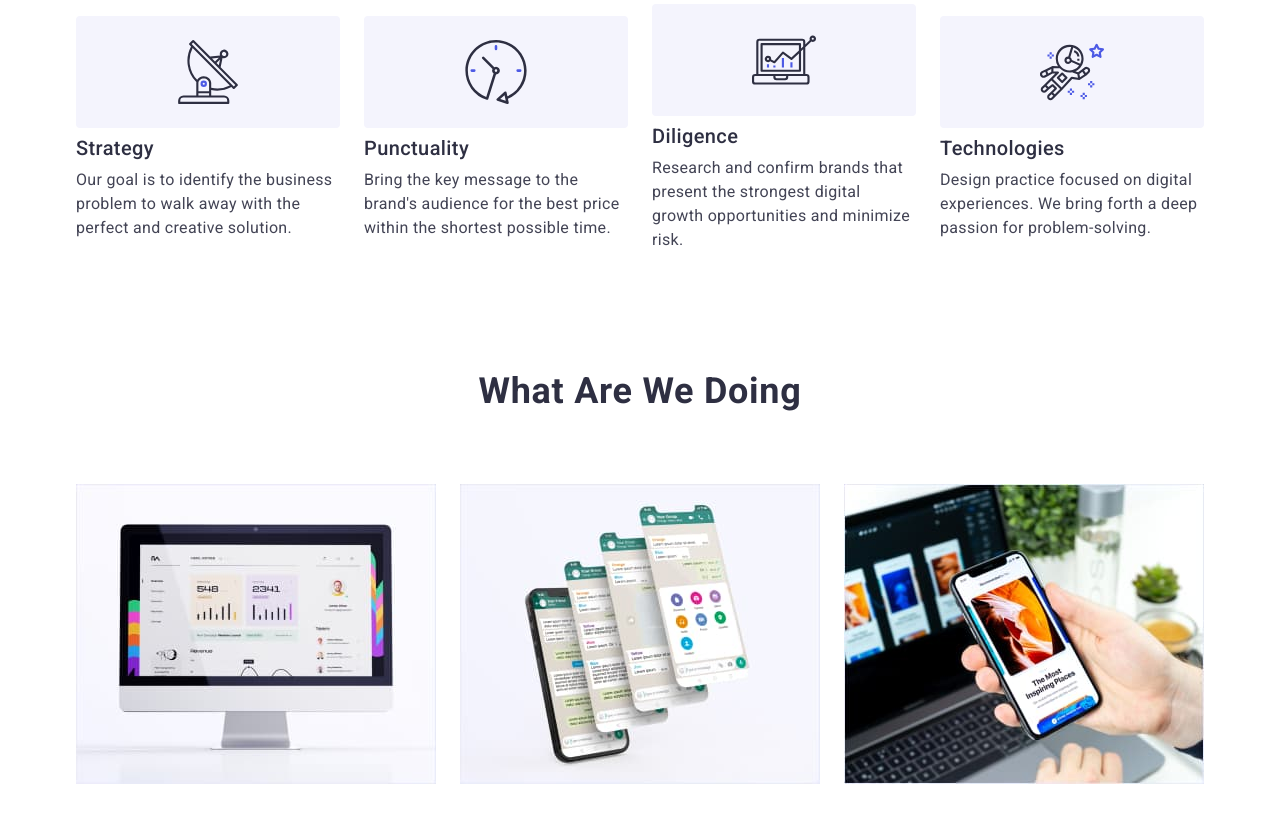
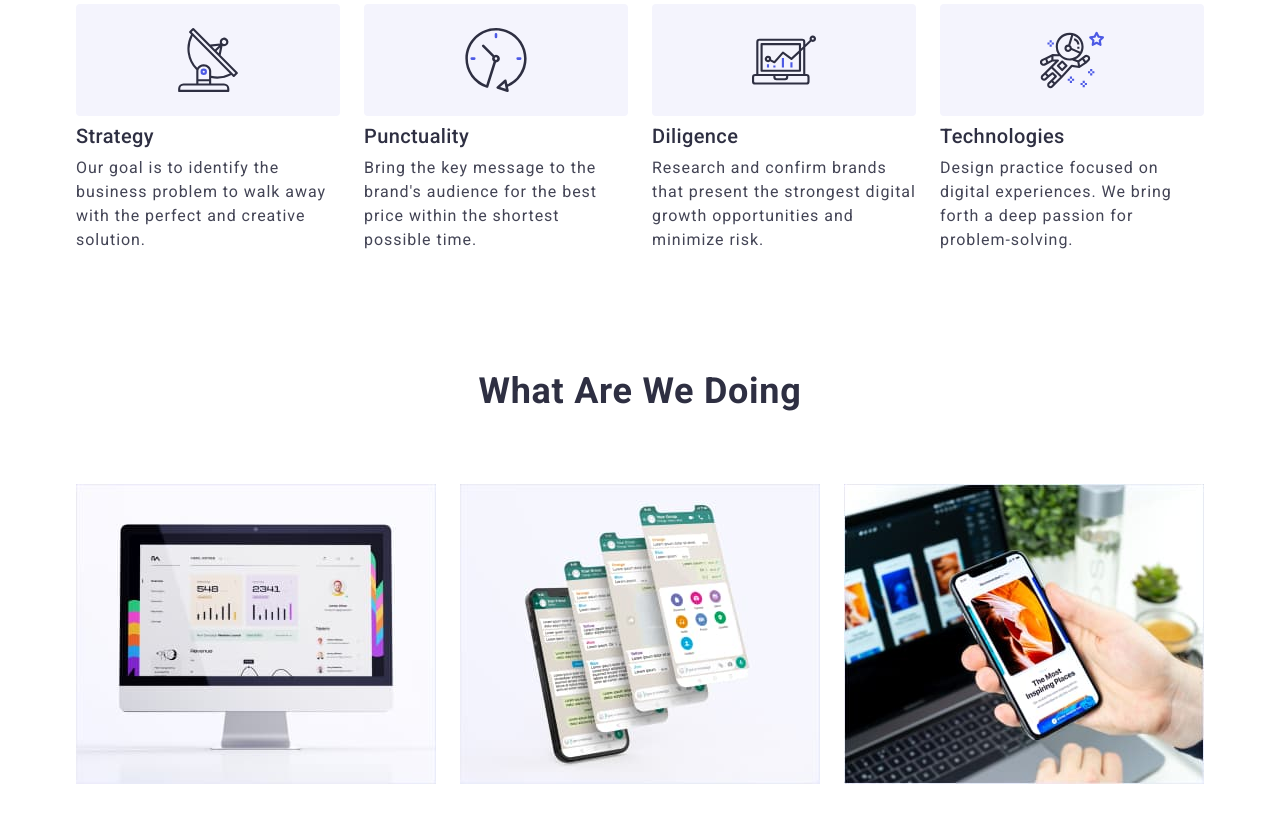
Before and after one commit to rango198/WebStudio, a plain HTML site: page index.html in a window 1280 px wide. Shown: the part 789-1611 px from the top of the page. Drawn offline with nearby package versions, Linux system fonts and the light colour scheme.

Commit message:
add change em
main text 0.06em

```diff
--- a/css/styles.css
+++ b/css/styles.css
@@ -424,7 +424,7 @@
 }
 .main-text {
   font-weight: 500;
-  letter-spacing: 0.02em;
+  letter-spacing: 0.06em;
   font-size: 16px;
   color: var(--main-text-color);
   text-align: left;
```
